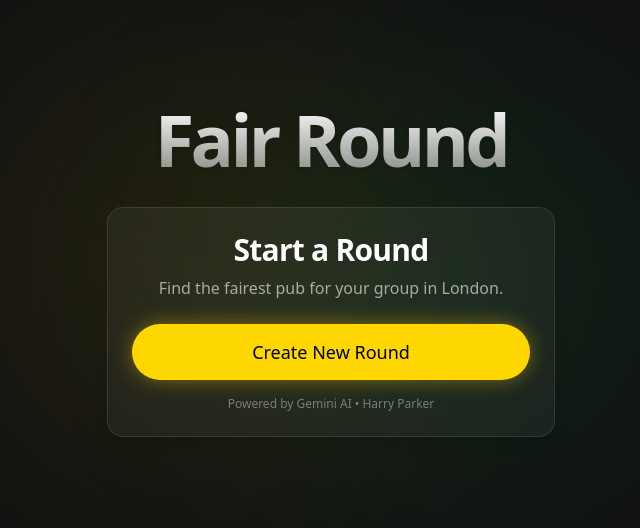
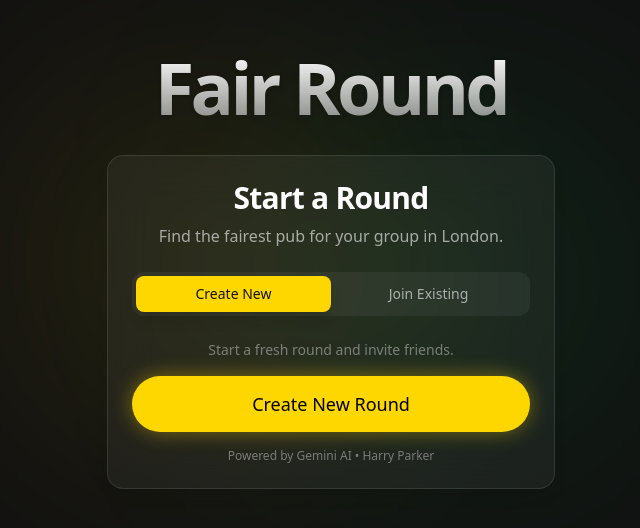
Before and after one commit to harryparker9/fair-round, a Next.js app: page / in a window 1280 px wide. Shown: the part 130-658 px from the top of the page, without its empty margins (309-949 px from the left). Built offline with nearby package versions, Linux system fonts and the light colour scheme; no server answers.

Commit message:
Add Join Round tabs to home page

```diff
--- a/components/create-round-card.tsx
+++ b/components/create-round-card.tsx
@@ -19,6 +19,8 @@ function generateCode() {
 export function CreateRoundCard() {
     const router = useRouter()
     const [loading, setLoading] = useState(false)
+    const [activeTab, setActiveTab] = useState<'create' | 'join'>('create')
+    const [joinCode, setJoinCode] = useState('')
 
     const handleCreateRound = async () => {
         setLoading(true)
@@ -52,14 +54,39 @@ export function CreateRoundCard() {
         router.push(`/round/${code}`)
     }
 
+    const handleJoinRound = (e: React.FormEvent) => {
+        e.preventDefault()
+        if (!joinCode || joinCode.length < 6) return
+        router.push(`/round/${joinCode.toUpperCase()}`)
+    }
+
     return (
-        <Card className="max-w-md w-full text-center space-y-6 animate-fade-in-up">
+        <Card className="max-w-md w-full text-center space-y-6 animate-fade-in-up p-6">
             <div className="space-y-2">
                 <h2 className="text-3xl font-bold tracking-tight text-white">Start a Round</h2>
                 <p className="text-white/60">Find the fairest pub for your group in London.</p>
             </div>
 
-            <div className="flex flex-col gap-4">
+            {/* Tabs */}
+            <div className="flex bg-white/5 p-1 rounded-xl">
+                <button
+                    onClick={() => setActiveTab('create')}
+                    className={`flex-1 py-2 text-sm font-medium rounded-lg transition-all ${activeTab === 'create' ? 'bg-pint-gold text-charcoal shadow-lg' : 'text-white/60 hover:text-white'}`}
+                >
+                    Create New
+                </button>
+                <button
+                    onClick={() => setActiveTab('join')}
+                    className={`flex-1 py-2 text-sm font-medium rounded-lg transition-all ${activeTab === 'join' ? 'bg-pint-gold text-charcoal shadow-lg' : 'text-white/60 hover:text-white'}`}
+                >
+                    Join Existing
+                </button>
+            </div>
+
+            <div className="flex flex-col gap-4 min-h-[120px] justify-center">
+                {activeTab === 'create' ? (
+                    <div className="space-y-4 animate-fade-in">
+                        <p className="text-sm text-white/40">Start a fresh round and invite friends.</p>
                         <Button
                             variant="primary"
                             size="lg"
@@ -69,6 +96,30 @@ export function CreateRoundCard() {
                         >
                             {loading ? 'Initiating...' : 'Create New Round'}
                         </Button>
+                    </div>
+                ) : (
+                    <form onSubmit={handleJoinRound} className="space-y-4 animate-fade-in">
+                        <p className="text-sm text-white/40">Enter the 6-character code from your host.</p>
+                        <input
+                            type="text"
+                            placeholder="e.g. 2BCAYT"
+                            maxLength={6}
+                            value={joinCode}
+                            onChange={(e) => setJoinCode(e.target.value.toUpperCase())}
+                            className="w-full bg-white/5 border border-white/10 rounded-xl px-4 py-3 text-white placeholder:text-white/30 text-center tracking-widest text-xl font-mono focus:outline-none focus:ring-2 focus:ring-pint-gold transition-all uppercase"
+                        />
+                        <Button
+                            type="submit"
+                            variant="secondary"
+                            size="lg"
+                            className="w-full"
+                            disabled={joinCode.length < 6}
+                        >
+                            Join Party
+                        </Button>
+                    </form>
+                )}
+
                 <p className="text-xs text-white/40">Powered by Gemini AI • Harry Parker</p>
             </div>
         </Card>
```
Lines whose indentation alone changed are shown as unchanged.
